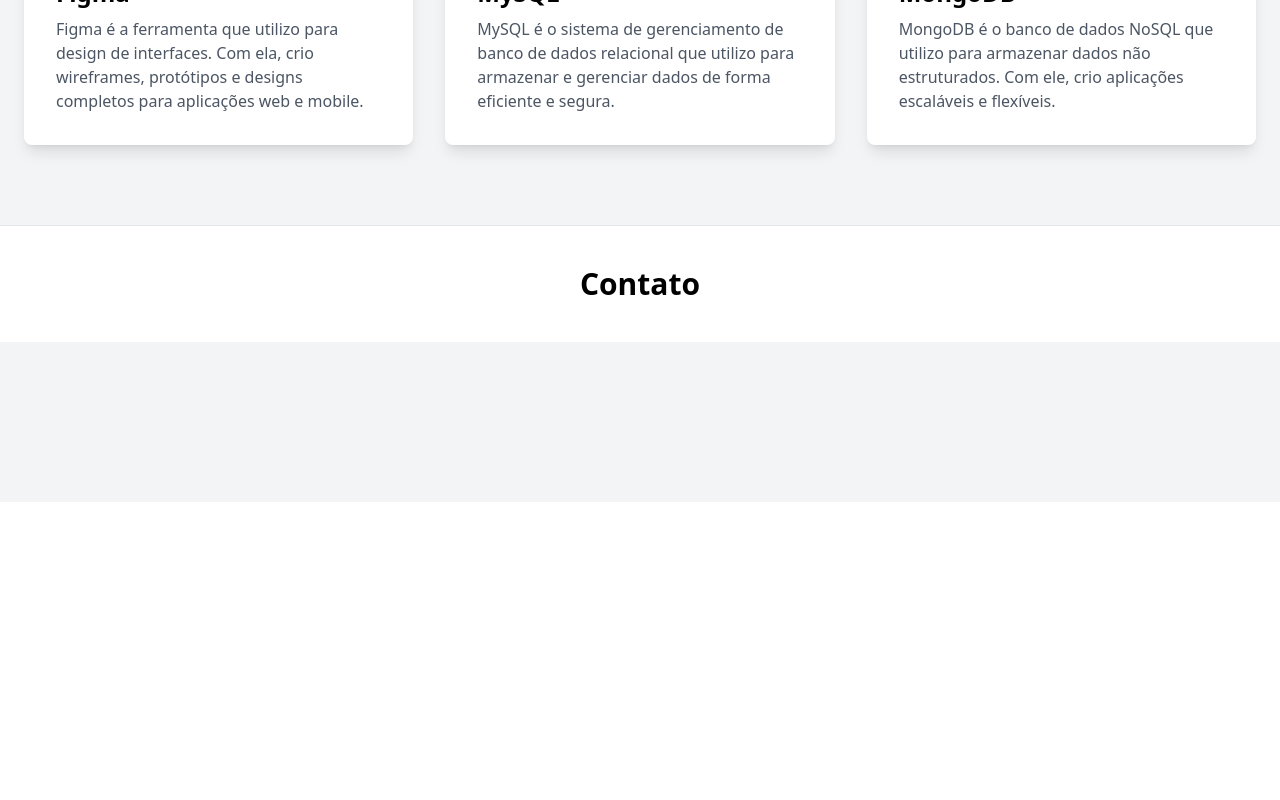
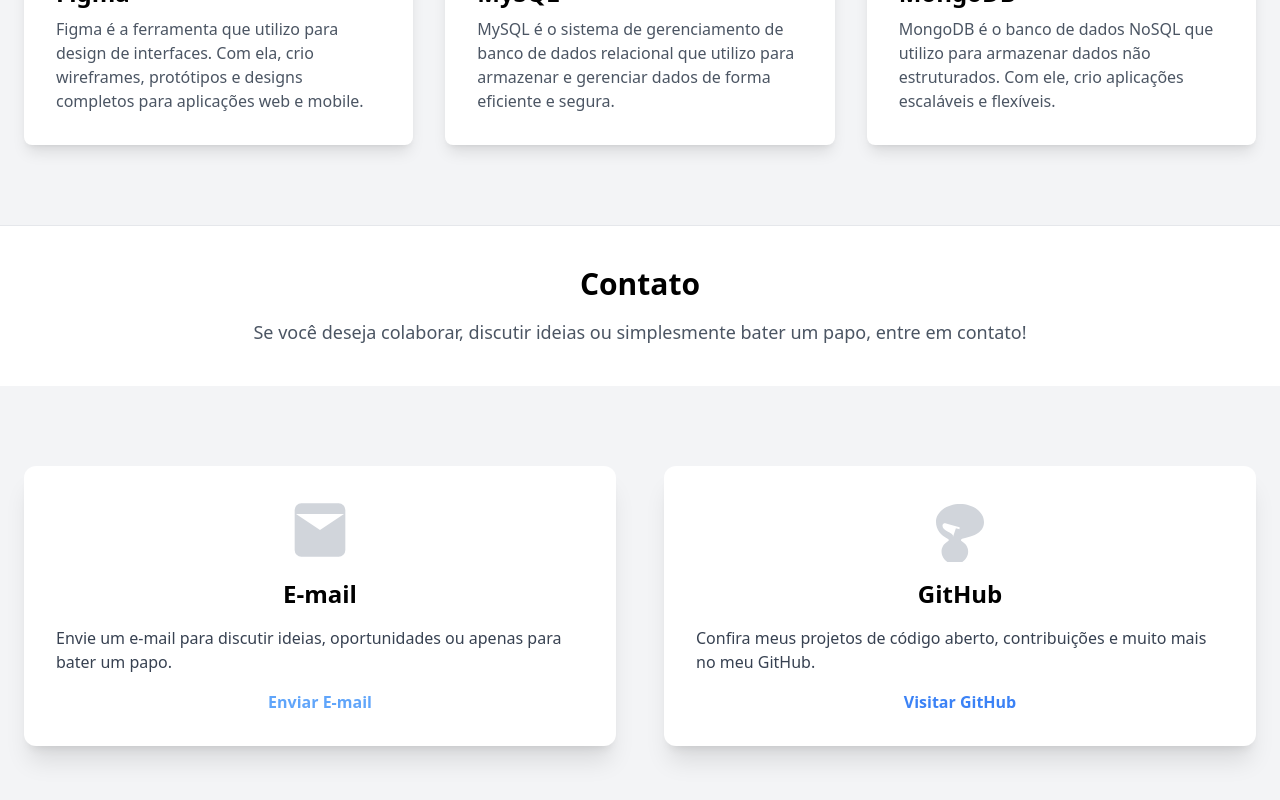
Before and after one commit to obrenoluiz/portfolio, a Next.js app: page / in a window 1280 px wide. Shown: the part 3846-4646 px from the top of the page. Before the commit the page ends 4348 px from the top, so only its background shows below. Built offline with nearby package versions, Linux system fonts and the light colour scheme.

Commit message:
contacts and test bug images

```diff
--- a/next.config.js
+++ b/next.config.js
@@ -4,7 +4,7 @@ const nextConfig = {
     trailingSlash: true,
     reactStrictMode: true,
     images: {
-        domains: ['github.io'],
+        domains: ['github.io', 'obrenoluiz.github.io'],
     },
     devIndicators: {
         appIsrStatus: false,
--- a/src/app/page.tsx
+++ b/src/app/page.tsx
@@ -393,16 +393,99 @@ const HomePage = () => {
         </div>
       </section>
 
-      <section id="contact" className="bg-white py-10 px-6 border-t flex items-center justify-center">
+      <section
+        id="contact"
+        className="bg-white py-10 px-6 border-t flex items-center justify-center"
+      >
         <div className="text-center">
           <h2 className="text-3xl font-bold">Contato</h2>
+          <p className="text-lg text-gray-600 mt-4">
+            Se você deseja colaborar, discutir ideias ou simplesmente bater um papo, entre em contato!
+          </p>
         </div>
       </section>
 
       <section className="bg-gray-100 py-20 px-6">
-        <div className="container mx-auto grid gap-8 md:grid-cols-3">
-        </div>
-      </section>
+  <div className="container mx-auto grid gap-12 md:grid-cols-2 justify-center">
+    <div className="bg-white text-black p-8 rounded-xl shadow-xl flex flex-col items-center space-y-4 transform hover:scale-105 transition-transform duration-300">
+      <svg
+        xmlns="http://www.w3.org/2000/svg"
+        className="h-16 w-16 text-gray-300"
+        viewBox="0 0 24 24"
+        fill="currentColor"
+      >
+        <path
+          fillRule="evenodd"
+          d="M2.5 4.5A2.5 2.5 0 0 1 5 2h14a2.5 2.5 0 0 1 2.5 2.5v15a2.5 2.5 0 0 1-2.5 2.5H5a2.5 2.5 0 0 1-2.5-2.5v-15zM12 12l9-6H3l9 6z"
+        />
+      </svg>
+      <h3 className="text-2xl font-semibold">E-mail</h3>
+      <p className="text-gray-700">
+        Envie um e-mail para discutir ideias, oportunidades ou apenas para bater um papo.
+      </p>
+      <a
+        href="mailto:brenoluizpv@gmail.com"
+        className="text-blue-400 font-semibold hover:underline"
+      >
+        Enviar E-mail
+      </a>
+    </div>
+
+    <div className="bg-white text-black p-8 rounded-xl shadow-xl flex flex-col items-center space-y-4 transform hover:scale-105 transition-transform duration-300">
+      <svg
+        xmlns="http://www.w3.org/2000/svg"
+        className="h-16 w-16 text-gray-300"
+        fill="currentColor"
+        viewBox="0 0 24 24"
+      >
+        <path
+          fillRule="evenodd"
+          d="M12 2.25C6.99 2.25 3 5.24 3 9c0 2.75 1.83 5.11 4.35 6.24.32.17.45.32.45.55s-.13.35-.45.54c-1.42.83-2.27 2.23-2.27 3.74 0 2.61 2.27 4.75 4.99 4.75s4.99-2.14 4.99-4.75c0-1.51-.85-2.91-2.27-3.74-.32-.19-.45-.33-.45-.54s.13-.38.45-.55C19.17 14.11 21 11.75 21 9c0-3.76-3.99-6.75-9-6.75zM9.33 14.75l-.01.02c.03-.13.04-.26.05-.39 0-.15-.02-.29-.04-.44l.03.01c-.3-.47-.74-.82-1.28-1.05-1.1-.47-1.8-.99-2.24-1.49-.34-.35-.48-.89-.35-1.34s.6-.74 1.02-.58c1.64.54 3.47 1.04 5.35 1.46-.02.25-.02.51-.03.77-.45-.14-.91-.28-1.37-.41z"
+        />
+      </svg>
+      <h3 className="text-2xl font-semibold">GitHub</h3>
+      <p className="text-gray-700">
+        Confira meus projetos de código aberto, contribuições e muito mais no meu GitHub.
+      </p>
+      <a
+        href="https://github.com/obrenoluiz"
+        target="_blank"
+        rel="noopener noreferrer"
+        className="text-blue-500 font-semibold hover:underline"
+      >
+        Visitar GitHub
+      </a>
+    </div>
+  </div>
+</section>
+
+
+      {/* <div className="bg-gradient-to-r from-blue-700 to-blue-900 text-white p-8 rounded-xl shadow-xl flex flex-col items-center space-y-4 transform hover:scale-105 transition-transform duration-300">
+            <svg
+              xmlns="http://www.w3.org/2000/svg"
+              className="h-16 w-16 text-gray-300"
+              viewBox="0 0 24 24"
+              fill="currentColor"
+            >
+              <path
+                fillRule="evenodd"
+                d="M12 2.25c5.33 0 9.75 4.42 9.75 9.75S17.33 21.75 12 21.75 2.25 17.33 2.25 12 6.67 2.25 12 2.25zm0 2.25c-4.16 0-7.5 3.34-7.5 7.5 0 4.16 3.34 7.5 7.5 7.5 4.16 0 7.5-3.34 7.5-7.5 0-4.16-3.34-7.5-7.5-7.5z"
+              />
+            </svg>
+            <h3 className="text-2xl font-semibold">LinkedIn</h3>
+            <p className="text-gray-300">
+              Vamos nos conectar! Estou sempre em busca de novas oportunidades e parcerias profissionais.
+            </p>
+            <a
+              href="https://www.linkedin.com/in/"
+              target="_blank"
+              rel="noopener noreferrer"
+              className="text-white font-semibold hover:underline"
+            >
+              Visitar LinkedIn
+            </a>
+          </div> */}
+
     </>
   );
 };
```
